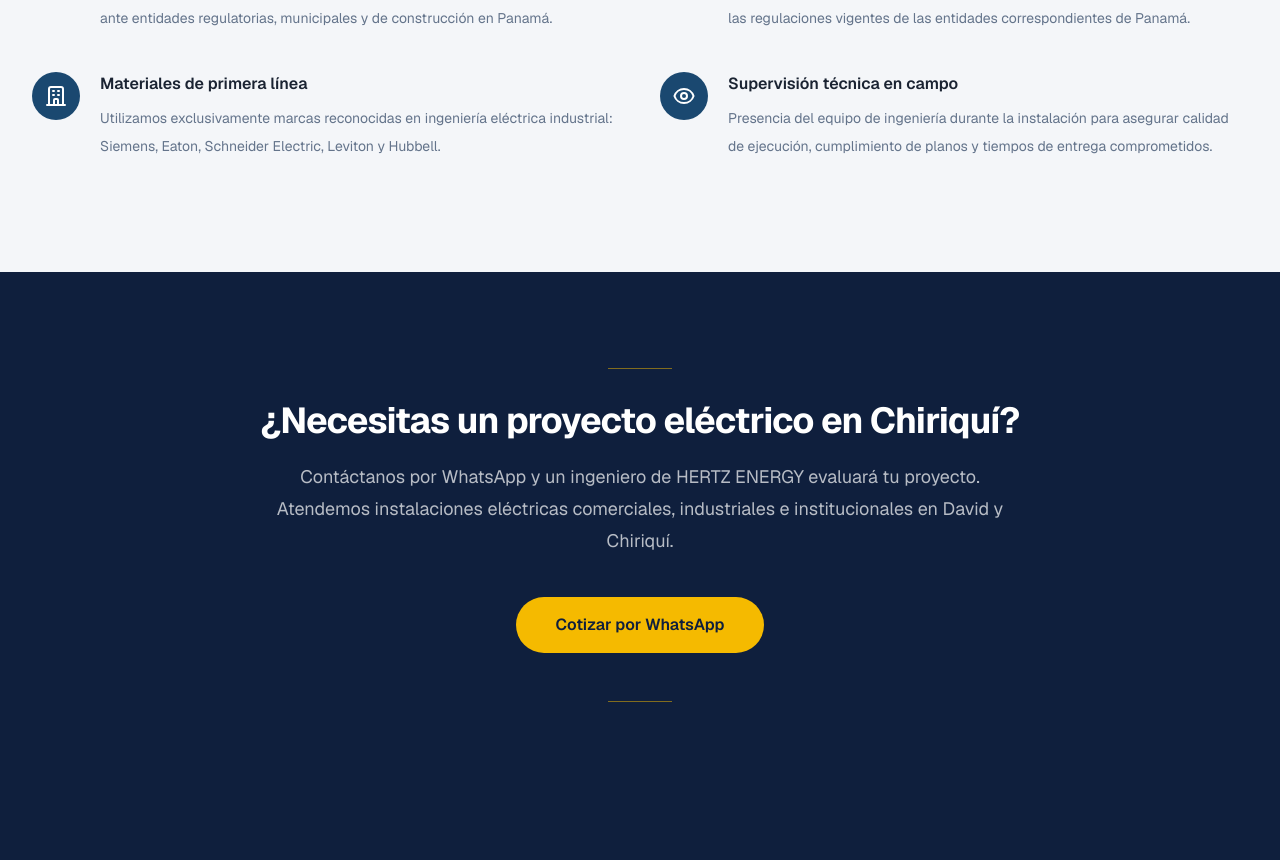
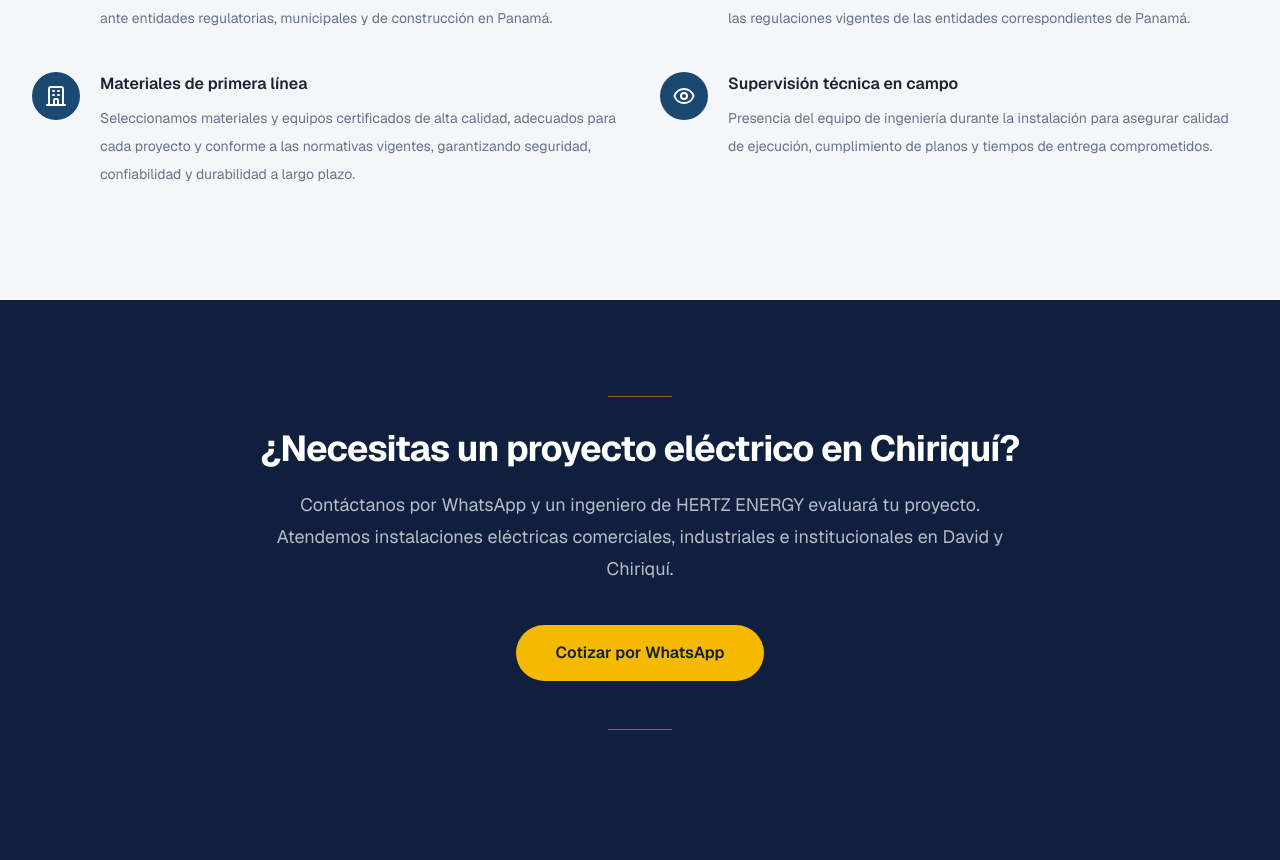
Before and after one commit to ingenieriayproyectoshams-bot/hertz-energy-web, a Next.js app: page /ingenieria-electrica in a window 1280 px wide. Shown: the part 2261-3121 px from the top of the page. Built offline with nearby package versions, Linux system fonts and the light colour scheme.

Commit message:
Ajusta copy de materiales en ingenieria electrica

```diff
--- a/app/ingenieria-electrica/page.tsx
+++ b/app/ingenieria-electrica/page.tsx
@@ -81,7 +81,7 @@ const data: ServicePageData = {
       ),
       title: "Materiales de primera línea",
       description:
-        "Utilizamos exclusivamente marcas reconocidas en ingeniería eléctrica industrial: Siemens, Eaton, Schneider Electric, Leviton y Hubbell.",
+        "Seleccionamos materiales y equipos certificados de alta calidad, adecuados para cada proyecto y conforme a las normativas vigentes, garantizando seguridad, confiabilidad y durabilidad a largo plazo.",
     },
     {
       icon: (
```
